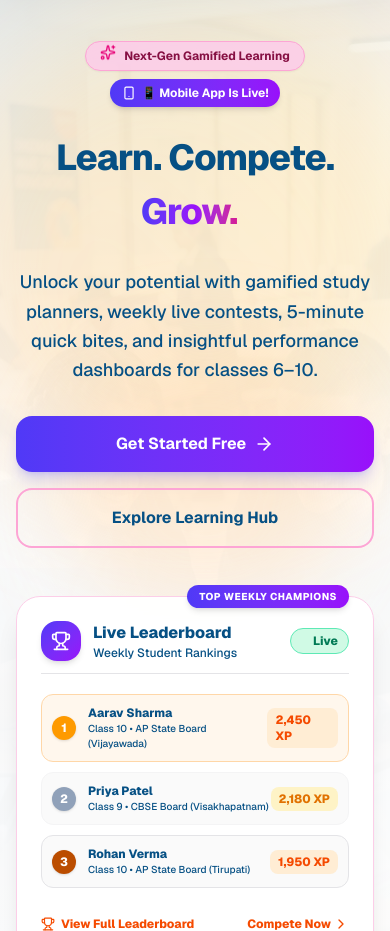
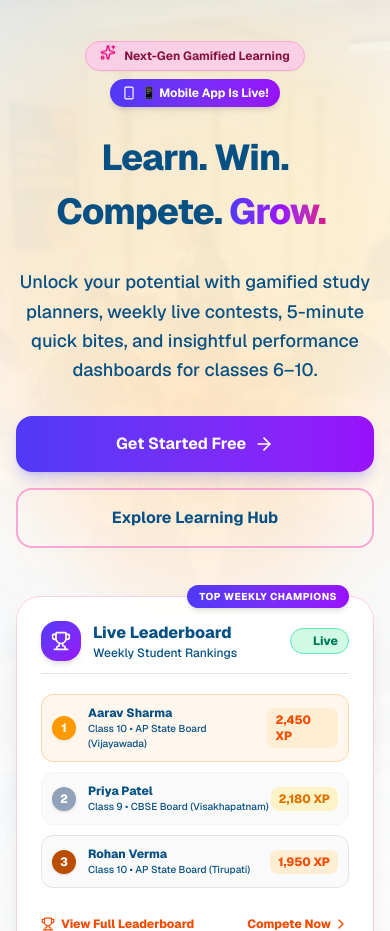
Before and after one commit to bhavanaachari91-hash/MyTuT1, a Next.js app: page / in a window 390 px wide. Shown: the part 1120-2051 px from the top of the page. Built offline with nearby package versions, Linux system fonts and the light colour scheme; no server answers.

Commit message:
Update mobile hero title to Learn. Win. Compete. Grow.

```diff
--- a/mobile-version/index.html
+++ b/mobile-version/index.html
@@ -40,7 +40,7 @@
   <!-- Hero Section -->
   <section class="hero-section" id="hero">
     <div class="hero-badge">✨ Next-Gen Education</div>
-    <h1 class="hero-title">Learn. Compete. <span class="gradient-text">Excel.</span></h1>
+    <h1 class="hero-title">Learn. Win. Compete. <span class="gradient-text">Grow.</span></h1>
     <p class="hero-subtitle">
       Transform traditional learning into an exciting gamified experience with live contests, adaptive study plans, micro-learning, and parent tracking.
     </p>
--- a/src/app/page.tsx
+++ b/src/app/page.tsx
@@ -330,7 +330,14 @@ export default function Home() {
               </div>
 
               <h1 className="text-4xl sm:text-5xl lg:text-6xl font-extrabold tracking-tight leading-normal text-zinc-900 dark:text-white">
-                Learn. Compete. <span className="inline-block bg-gradient-to-r from-indigo-600 via-purple-600 to-pink-600 dark:from-indigo-400 dark:via-purple-400 dark:to-pink-400 bg-clip-text text-transparent pr-3 pb-1">Grow.</span>
+                {/* Mobile View: Learn. Win. Compete. Grow. */}
+                <span className="block sm:hidden">
+                  Learn. Win. Compete. <span className="inline-block bg-gradient-to-r from-indigo-600 via-purple-600 to-pink-600 dark:from-indigo-400 dark:via-purple-400 dark:to-pink-400 bg-clip-text text-transparent pr-2 pb-1">Grow.</span>
+                </span>
+                {/* Desktop/Web View: Learn. Compete. Grow. */}
+                <span className="hidden sm:block">
+                  Learn. Compete. <span className="inline-block bg-gradient-to-r from-indigo-600 via-purple-600 to-pink-600 dark:from-indigo-400 dark:via-purple-400 dark:to-pink-400 bg-clip-text text-transparent pr-3 pb-1">Grow.</span>
+                </span>
               </h1>
               <p className="text-lg text-zinc-800 dark:text-zinc-200 font-medium max-w-xl mx-auto lg:mx-0 leading-relaxed">
                 Unlock your potential with gamified study planners, weekly live contests, 5-minute quick bites, and insightful performance dashboards for classes 6–10.
```
